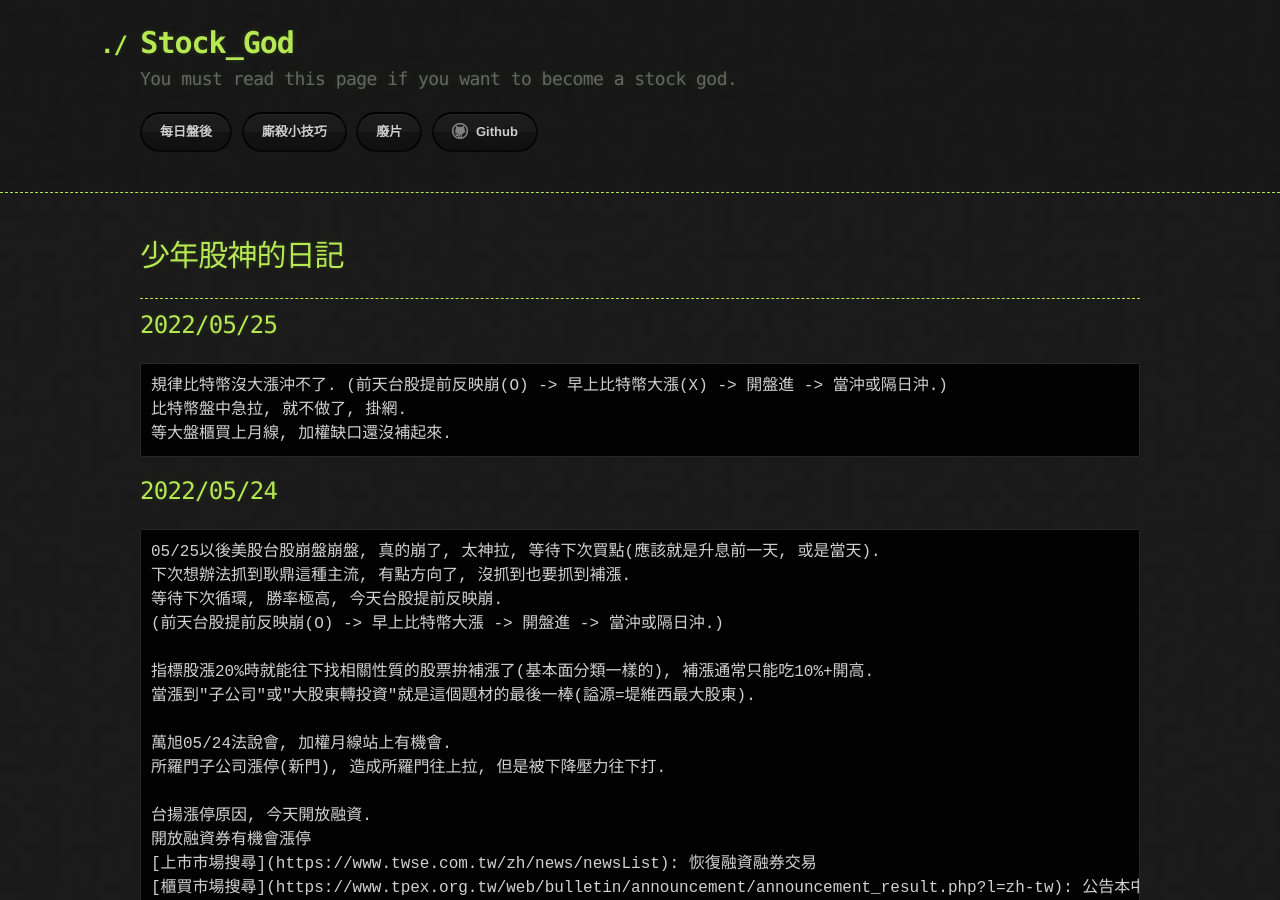
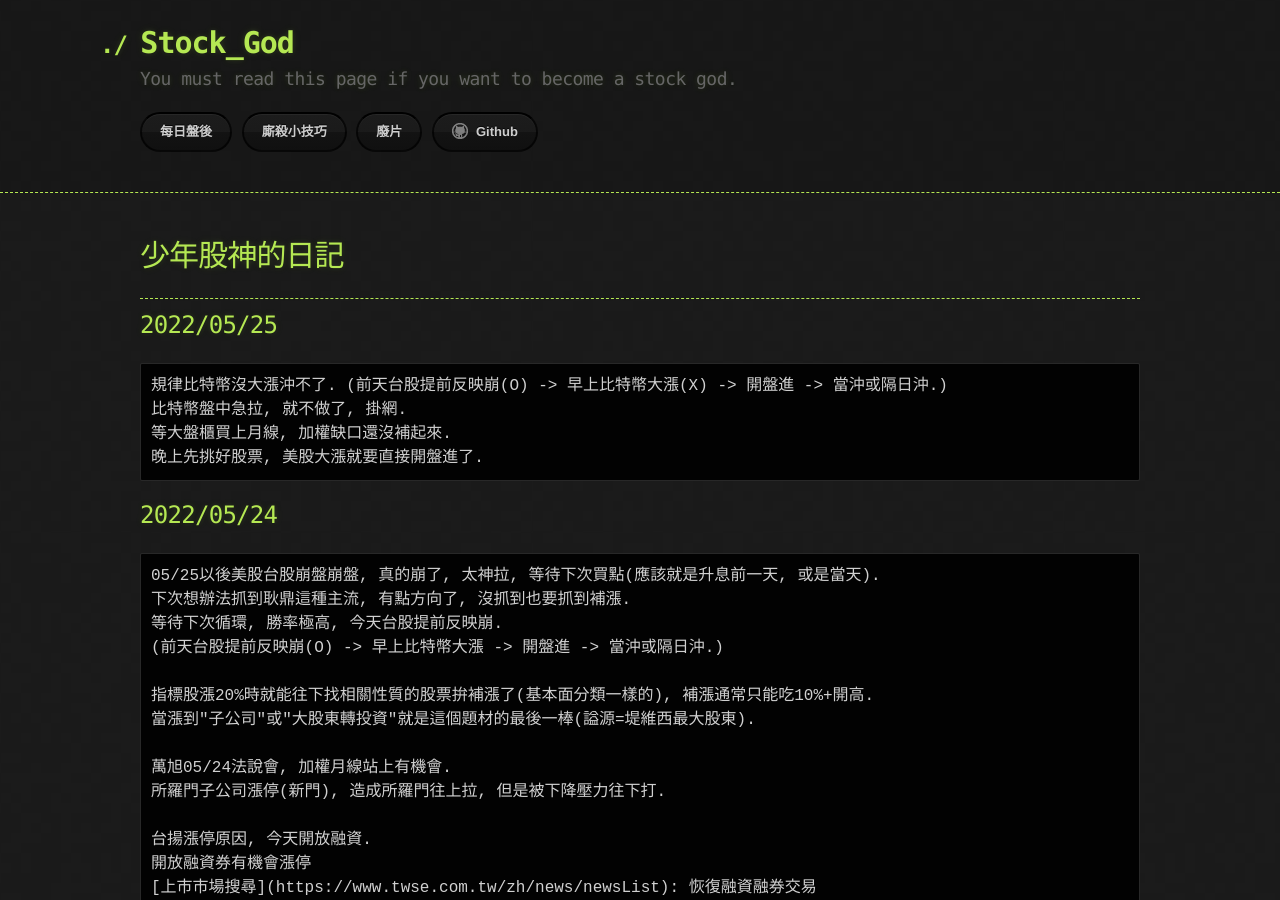
Before and after one commit to lepg5487/Stock_God, a Jekyll site: the page built from index.md, in a window 1280 px wide and 900 px high. Built offline with Jekyll 4.4.1, drawn with Linux system fonts in a browser that asks for light colours; our own code applies the rules of GitHub Pages for plain Markdown files.

Commit message:
Update index.md

````diff
--- a/index.md
+++ b/index.md
@@ -11,6 +11,7 @@ layout: testlayouts
 規律比特幣沒大漲沖不了. (前天台股提前反映崩(O) -> 早上比特幣大漲(X) -> 開盤進 -> 當沖或隔日沖.)
 比特幣盤中急拉, 就不做了, 掛網.
 等大盤櫃買上月線, 加權缺口還沒補起來.
+晚上先挑好股票, 美股大漲就要直接開盤進了.
 ```
 
 ## 2022/05/24
````
